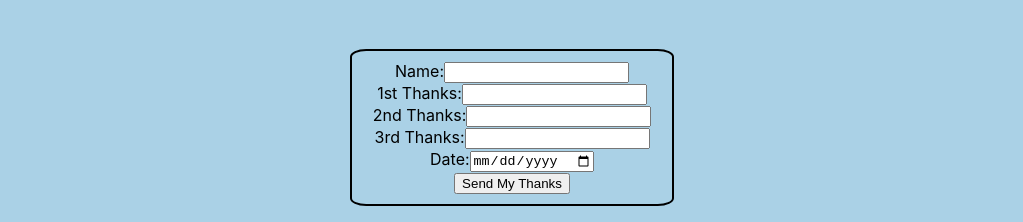
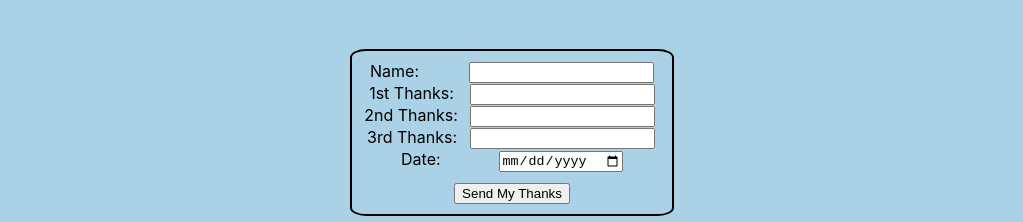
Before and after one commit to SandyJacobson/Many-Thanks, a React (Create React App) app: page / in a window 1280 px wide. Shown: the part 838-1060 px from the top of the page, without its empty margins (128-1151 px from the left). Built offline with nearby package versions, Linux system fonts and the light colour scheme; no server answers.

Commit message:
more styling

```diff
--- a/src/Components/CreateEntries.jsx
+++ b/src/Components/CreateEntries.jsx
@@ -41,8 +41,9 @@ const CreateEntries = (props) => {
     <div className="form">
       <form onSubmit={handleSubmit}>
         <div>
-          <label htmlFor="name">Name:</label>
+          <label className='name' htmlFor="name">Name:</label>
           <input
+          className='first-input'
             name="name"
             type="name"
             value={name}
@@ -50,8 +51,9 @@ const CreateEntries = (props) => {
           />
         </div>
         <div>
-          <label htmlFor="1st-thanks">1st Thanks:</label>
+          <label className='first-thanks' htmlFor="1st-thanks">1st Thanks:</label>
           <input
+            className='second-input'
             name="1st-thanks"
             type="1st-Thanks"
             value={firstThanks}
@@ -59,8 +61,9 @@ const CreateEntries = (props) => {
           />
         </div>
         <div>
-          <label htmlFor="2nd-thanks">2nd Thanks:</label>
+          <label className='second-thanks' htmlFor="2nd-thanks">2nd Thanks:</label>
           <input
+          className='third-input'
             name="2nd-thanks"
             type="2nd-Thanks"
             value={secondThanks}
@@ -68,8 +71,9 @@ const CreateEntries = (props) => {
           />
         </div>
         <div>
-          <label htmlFor="3rd-thanks">3rd Thanks:</label>
+          <label className='third-thanks' htmlFor="3rd-thanks">3rd Thanks:</label>
           <input
+            className='fourth-input'
             name="3rd-thanks"
             type="3rd-Thanks"
             value={thirdThanks}
@@ -77,8 +81,9 @@ const CreateEntries = (props) => {
           />
         </div>
         <div>
-          <label htmlFor="date">Date:</label>
+          <label className='date' htmlFor="date">Date:</label>
           <input
+          className='fifth-input'
             name="date"
             type="date"
             value={date}
--- a/src/Styling/CreateEntries.css
+++ b/src/Styling/CreateEntries.css
@@ -6,3 +6,35 @@
   margin: 50px auto;
   padding: 10px;
 }
+
+.name {
+  padding: 0 50px 0 0;
+}
+
+.first-thanks {
+  padding: 0 16px 0 0;
+}
+
+.second-thanks {
+  padding: 0 12px 0 0;
+}
+
+.third-thanks {
+  padding: 0 13px 0 0;
+}
+
+.date {
+  padding: 0 58px 0 0;
+}
+
+.third-input {
+  margin: 0 5px 0 0;
+}
+
+.fourth-input {
+  margin: 0 2px 0 0;
+}
+
+.fifth-input {
+  margin: 0 0 10px 0;
+}
--- a/src/Styling/Entries.css
+++ b/src/Styling/Entries.css
@@ -1,6 +1,7 @@
 .entries-data {
   text-align: center;
   border: 2px solid black;
+  border-radius: 10%;
   margin: 20px;
   padding: 0 0 10px 0;
 }
```
Also changed, not shown: 1 other file (tests, documents, lock files or other folders).
